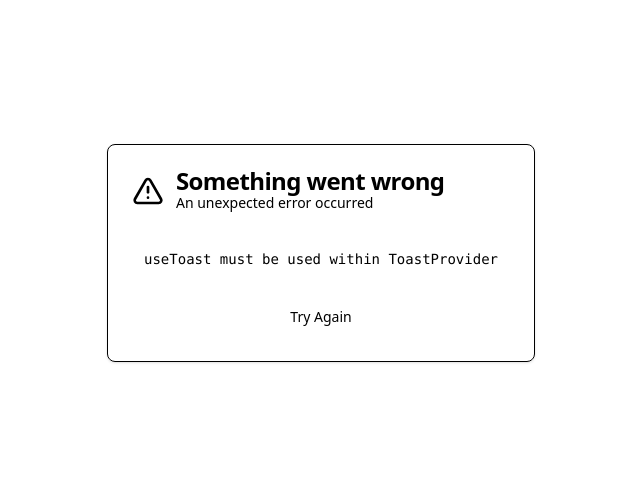
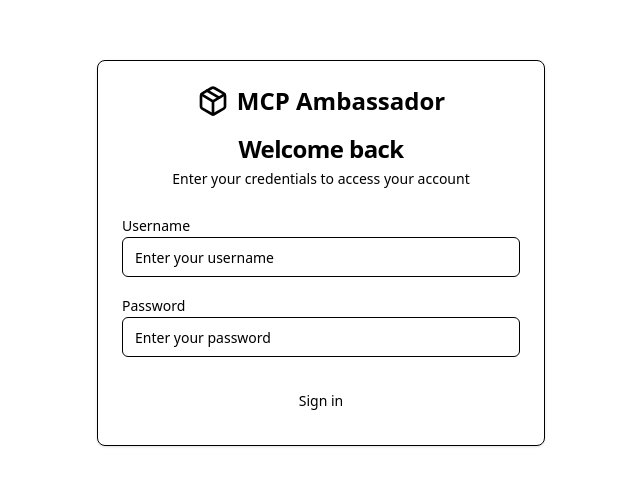
Before and after one commit to mcpambassador/server, a React (Vite) app in the folder packages/spa/: page /login in a window 1280 px wide. Shown: the part 147-632 px from the top of the page, without its empty margins (319-959 px from the left). Built offline with nearby package versions, Linux system fonts and the light colour scheme.

Commit message:
fix: move ToastProvider above GlobalErrorHandler to fix useToast context error
GlobalErrorHandler uses useToast() but was rendered outside ToastProvider.
Swapped ordering so ToastProvider wraps GlobalErrorHandler.

```diff
--- a/packages/spa/src/App.tsx
+++ b/packages/spa/src/App.tsx
@@ -18,11 +18,11 @@ function App() {
   return (
     <ErrorBoundary>
       <QueryClientProvider client={queryClient}>
-        <GlobalErrorHandler>
-          <ToastProvider>
+        <ToastProvider>
+          <GlobalErrorHandler>
             <RouterProvider router={router} />
-          </ToastProvider>
-        </GlobalErrorHandler>
+          </GlobalErrorHandler>
+        </ToastProvider>
       </QueryClientProvider>
     </ErrorBoundary>
   );
```
